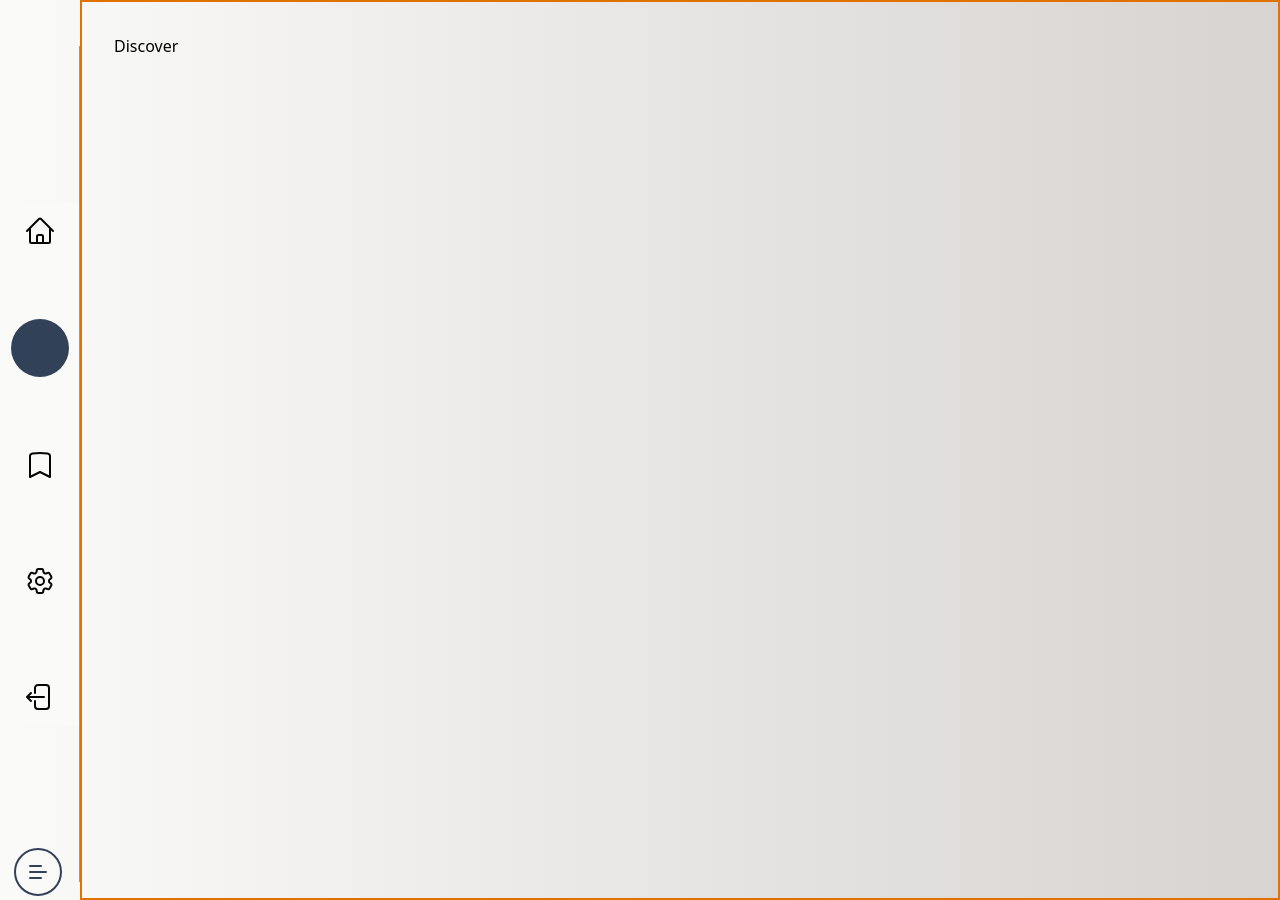
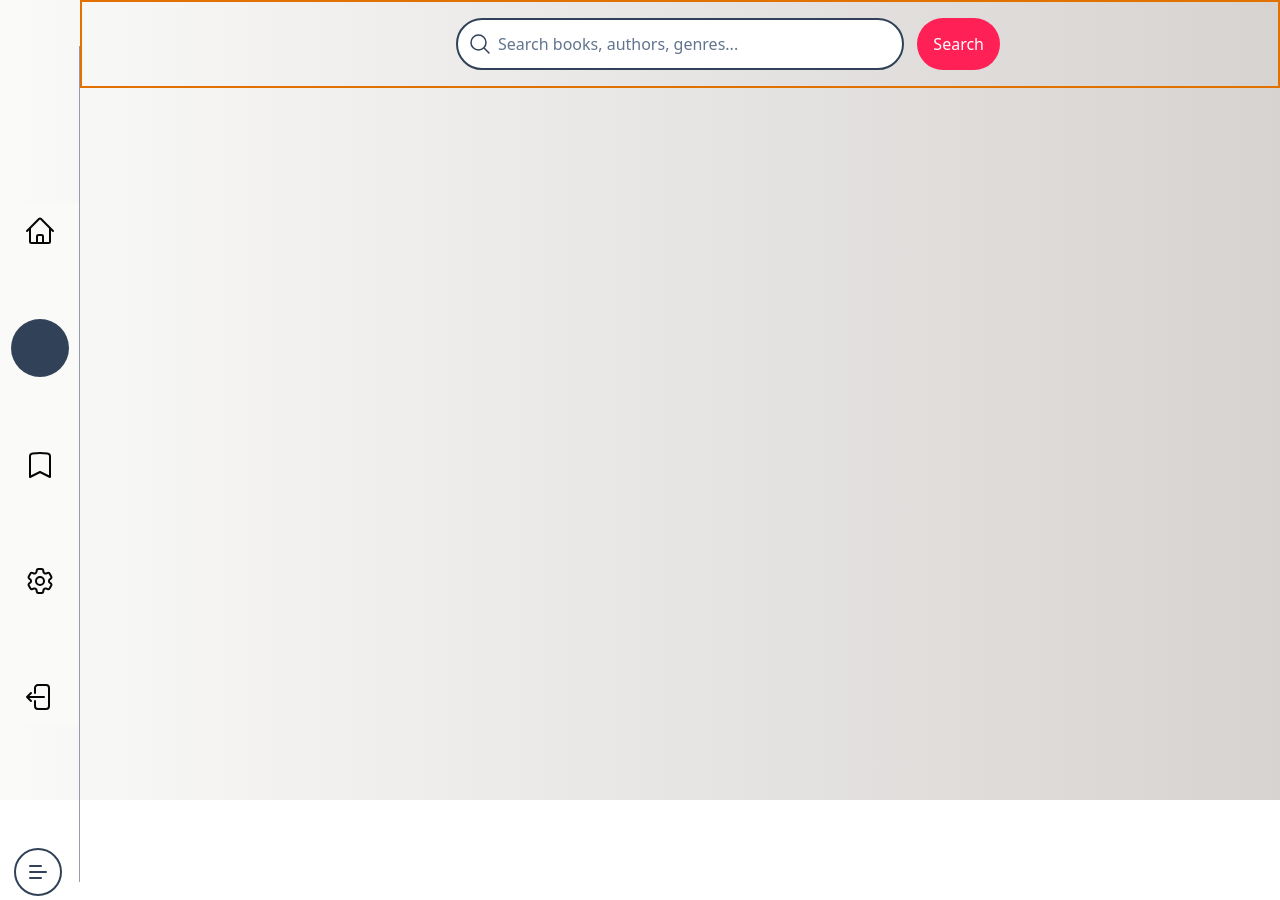
Before and after one commit to DasunNirmal/Book-Store, a React (Vite) app: page /discover in a window 1280 px wide. After the commit the page ends 800 px from the top, so only its background shows below. Built offline with nearby package versions, Linux system fonts and the light colour scheme; some icons are missing; a web font is replaced by a local one.

Commit message:
search bar done

```diff
--- a/src/pages/Discover.tsx
+++ b/src/pages/Discover.tsx
@@ -1,18 +1,50 @@
 import {motion} from "framer-motion";
 import {useSidebar} from "../components/SIdebarContext.tsx";
+import {MagnifyingGlassIcon} from "@heroicons/react/24/outline";
+import {useState} from "react";
 
 export const Discover = () => {
 
+    const [isInputFocused, setIsInputFocused] = useState(false);
     const { open } = useSidebar();
     const sidebarWidth = open ? 240 : 80;
 
     return (
-        <motion.div
-            initial={{ width: `calc(100% - ${sidebarWidth}px)` }}
-            animate={{ width: `calc(100% - ${sidebarWidth}px)` }}
-            transition={{ type: "spring", stiffness: 100, delay: open ? 0 : 0.5 }}
-            className='h-[900px] absolute top-0 right-0 p-8 border-2 border-amber-600'>
-            <h1>Discover</h1>
-        </motion.div>
+        <>
+            <motion.div
+                initial={{ width: `calc(100% - ${sidebarWidth}px)` }}
+                animate={{ width: `calc(100% - ${sidebarWidth}px)` }}
+                transition={{ type: "spring", stiffness: 100, delay: open ? 0 : 0.5 }}
+                className='absolute top-0 right-0 border-2 border-amber-600'>
+
+                {/*Search Bar*/}
+                <div className="sticky top-0 z-50 w-full py-4 px-8">
+                    <div className="relative w-full max-w-md mx-auto">
+                        <motion.div
+                            className="absolute inset-y-0 left-0 pl-3 flex items-center pointer-events-none"
+                            animate={{ scale: isInputFocused ? 1.2 : 1 }}
+                            transition={{ type: "spring", stiffness: 400, damping: 10 }}>
+                            <MagnifyingGlassIcon className="h-6 w-6 text-slate-700" />
+                        </motion.div>
+
+                        <input
+                            type="text"
+                            className="block w-full pl-10 pr-24 py-3 border-2 border-slate-700 rounded-full bg-white placeholder-slate-500 focus:outline-none focus:ring-2 focus:ring-rose-500 focus:border-transparent"
+                            placeholder="Search books, authors, genres..."
+                            onFocus={() => setIsInputFocused(true)}
+                            onBlur={() => setIsInputFocused(false)}
+                        />
+
+                        <motion.button
+                            transition={{ type: "spring", stiffness: 300 }}
+                            whileTap={{ scale: 0.95, boxShadow: "0 0 8px rgba(0,0,0,0.2)" }}
+                            className="absolute cursor-pointer inset-y-0 right-[-100px] flex items-center px-4 bg-rose-500 text-white rounded-full hover:bg-rose-700 transition-colors mr-1 active:bg-rose-800">
+                            Search
+                        </motion.button>
+
+                    </div>
+                </div>
+            </motion.div>
+        </>
     );
 }
```
